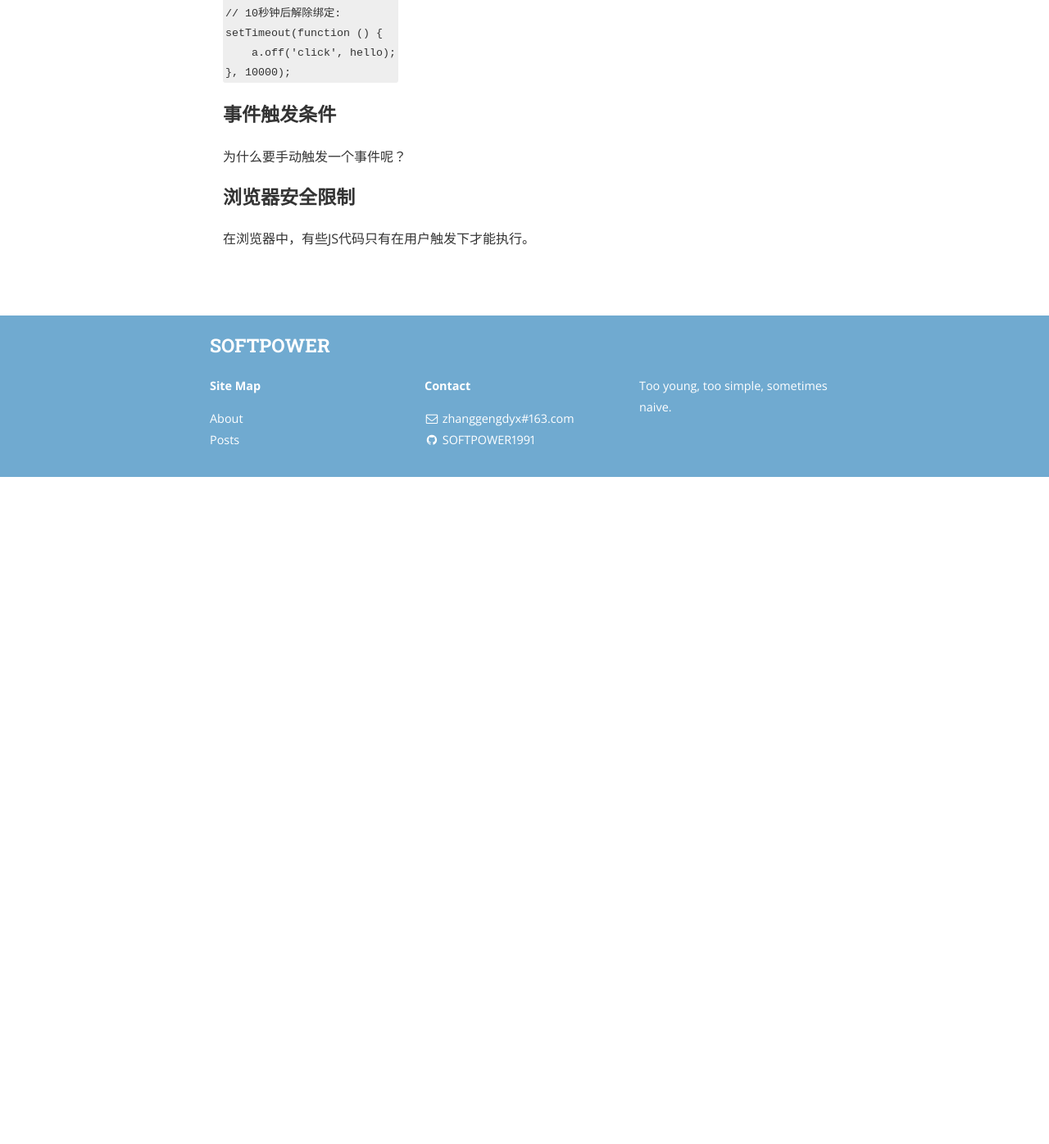
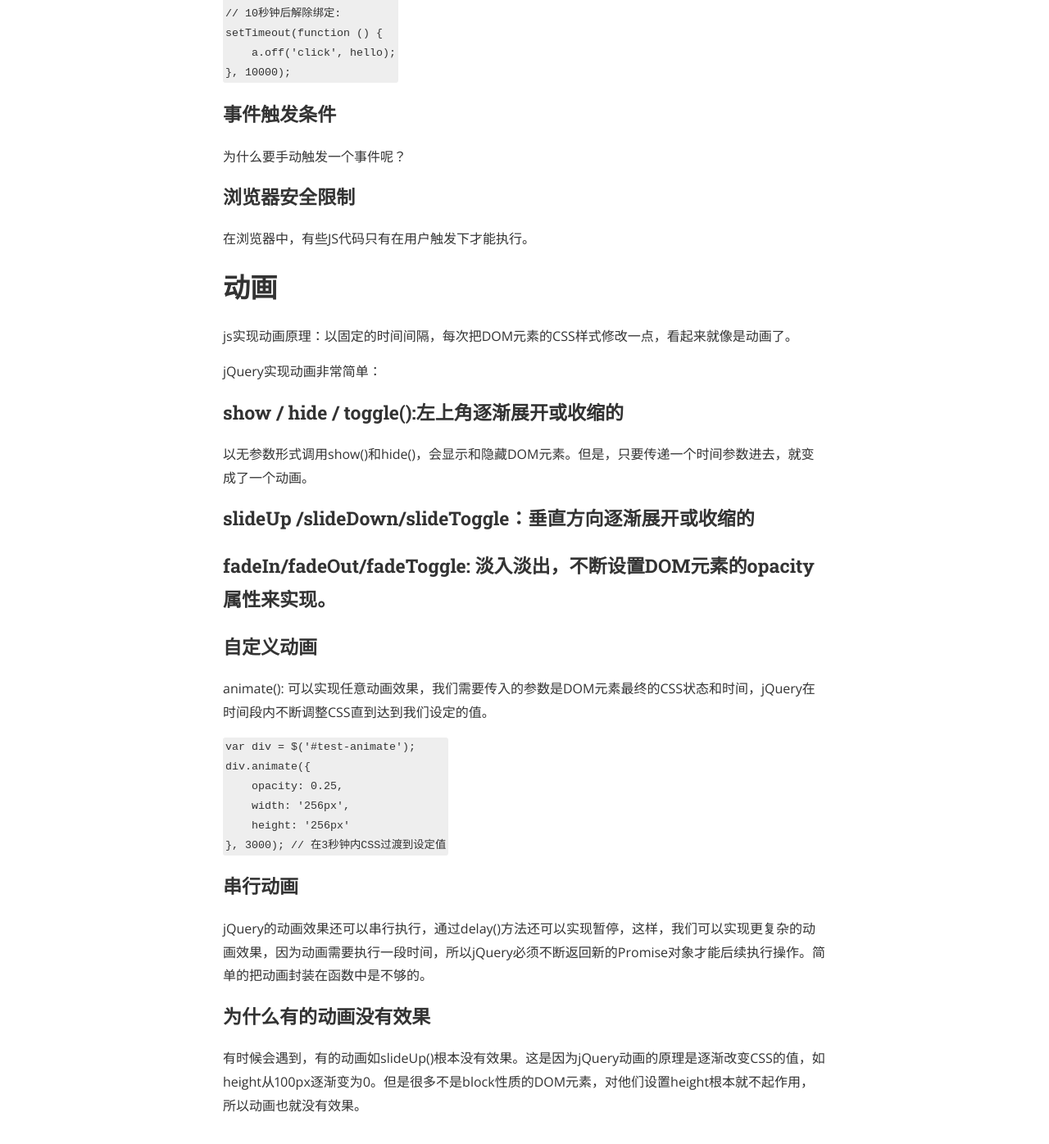
Before and after one commit to SOFTPOWER1991/SOFTPOWER1991.github.io, a Jekyll site: the page built from _posts/2016-07-12-JS-jQuery.markdown, in a window 1280 px wide and 1400 px high, scrolled down 13736 px. Shown: the top 1396 px of the window at 82% size. Built offline with Jekyll 4.4.1, drawn with Linux system fonts in a browser that asks for light colours; nearby versions of some CDN libraries; a style sheet for code colours, icons or effects is not loaded; before the commit the page ends 14318 px from its top, so only the background shows below that.

Commit message:
add a new post about jquery 动画

````diff
--- a/_posts/2016-07-12-JS-jQuery.markdown
+++ b/_posts/2016-07-12-JS-jQuery.markdown
@@ -623,3 +623,38 @@ setTimeout(function () {
 ### 浏览器安全限制
 
 在浏览器中，有些JS代码只有在用户触发下才能执行。
+
+# 动画
+
+js实现动画原理：以固定的时间间隔，每次把DOM元素的CSS样式修改一点，看起来就像是动画了。
+
+jQuery实现动画非常简单：
+
+### show / hide / toggle():左上角逐渐展开或收缩的
+
+以无参数形式调用show()和hide()，会显示和隐藏DOM元素。但是，只要传递一个时间参数进去，就变成了一个动画。
+
+### slideUp /slideDown/slideToggle：垂直方向逐渐展开或收缩的
+
+### fadeIn/fadeOut/fadeToggle: 淡入淡出，不断设置DOM元素的opacity属性来实现。
+
+### 自定义动画
+
+animate(): 可以实现任意动画效果，我们需要传入的参数是DOM元素最终的CSS状态和时间，jQuery在时间段内不断调整CSS直到达到我们设定的值。
+
+```
+var div = $('#test-animate');
+div.animate({
+    opacity: 0.25,
+    width: '256px',
+    height: '256px'
+}, 3000); // 在3秒钟内CSS过渡到设定值
+```
+
+### 串行动画
+
+jQuery的动画效果还可以串行执行，通过delay()方法还可以实现暂停，这样，我们可以实现更复杂的动画效果，因为动画需要执行一段时间，所以jQuery必须不断返回新的Promise对象才能后续执行操作。简单的把动画封装在函数中是不够的。
+
+### 为什么有的动画没有效果
+
+有时候会遇到，有的动画如slideUp()根本没有效果。这是因为jQuery动画的原理是逐渐改变CSS的值，如height从100px逐渐变为0。但是很多不是block性质的DOM元素，对他们设置height根本就不起作用，所以动画也就没有效果。
````
